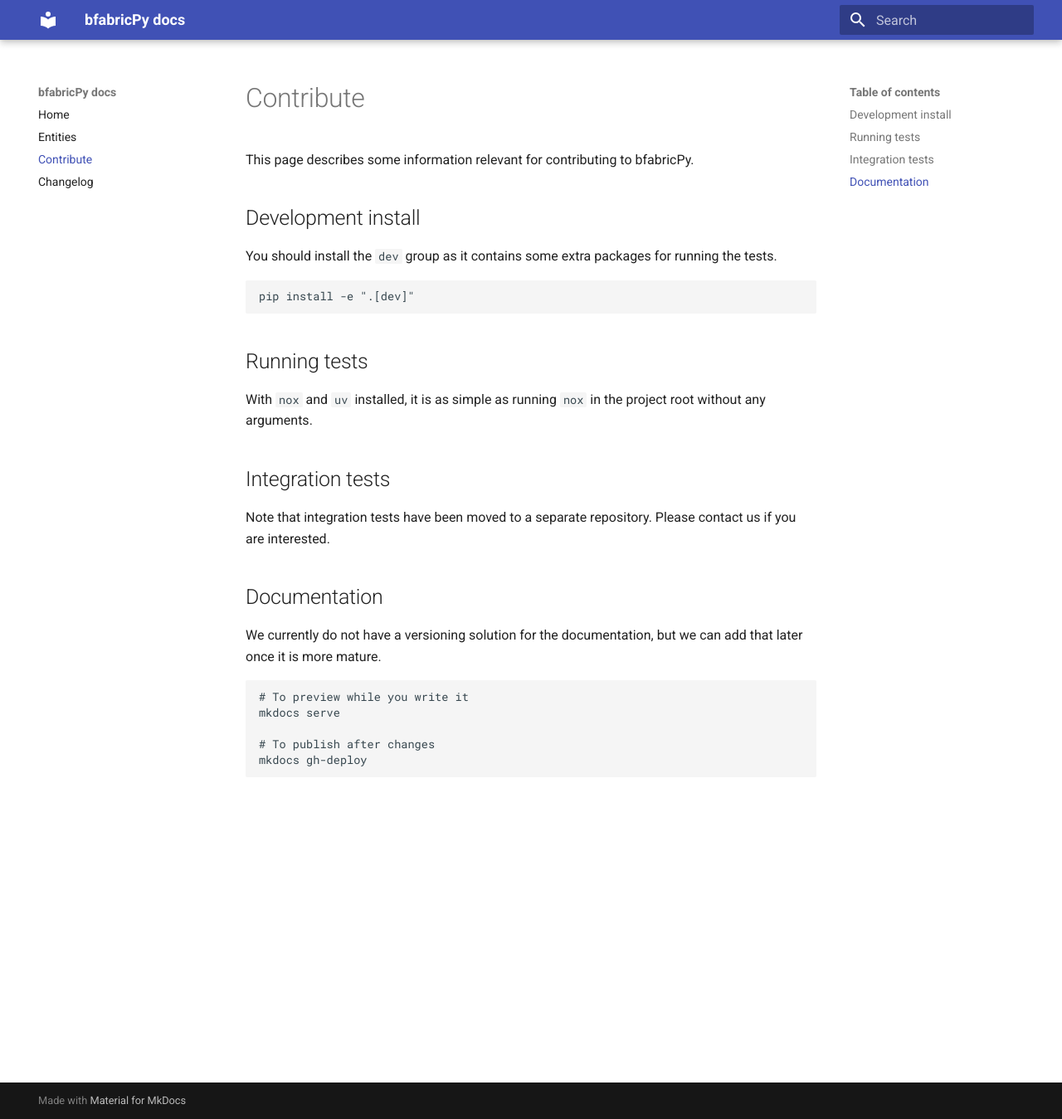
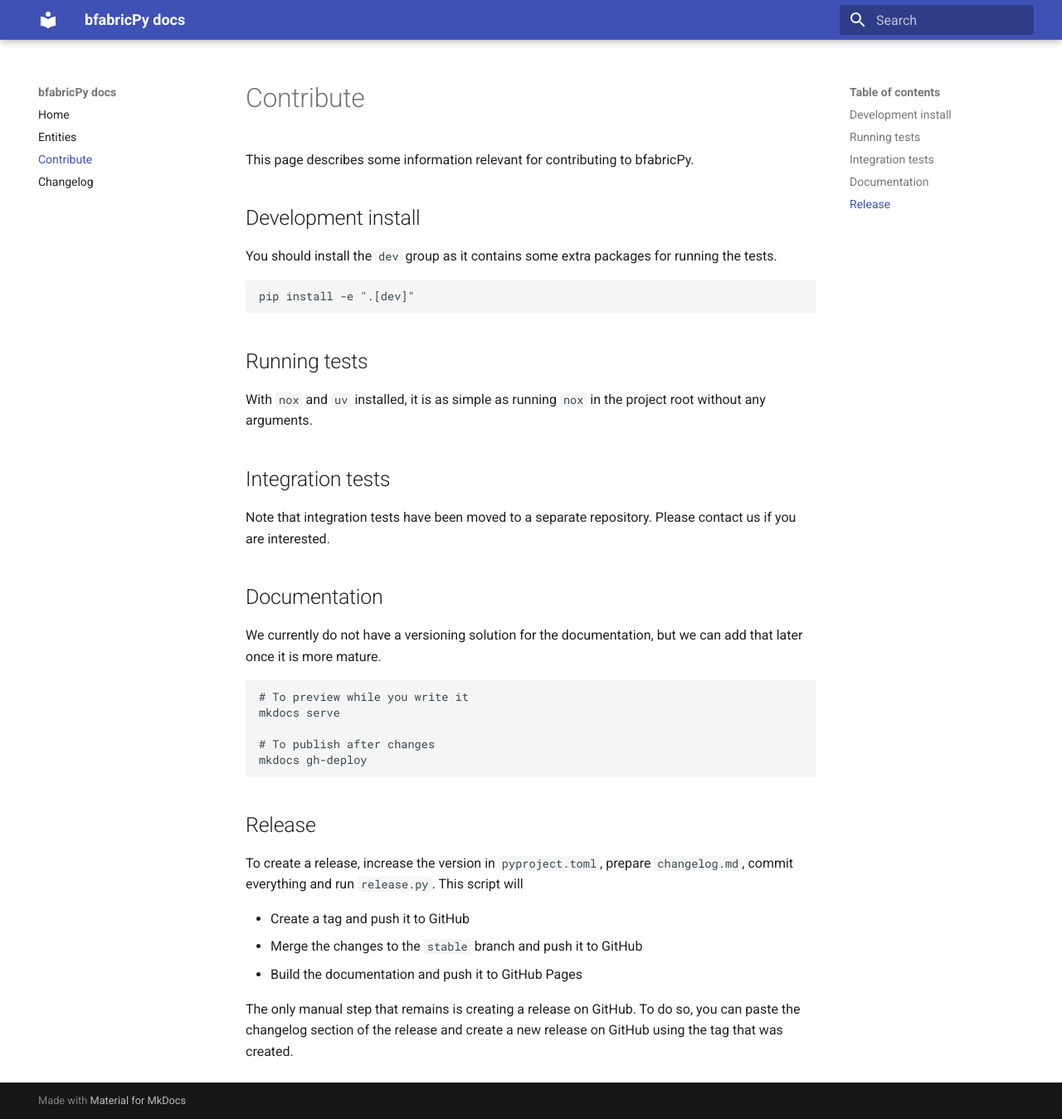
Before and after one commit to fgcz/bfabricPy, an MkDocs documentation site: the page built from docs/contribute.md, in a window 1280 px wide and 1349 px high. Shown: the whole window at 83% size. Built offline with MkDocs 1.6.1 and Material for MkDocs 9.7.7, drawn with Linux system fonts in a browser that asks for light colours.

Commit message:
doc: add some useful information

````diff
--- a/docs/contribute.md
+++ b/docs/contribute.md
@@ -29,3 +29,15 @@ mkdocs serve
 # To publish after changes
 mkdocs gh-deploy
 ```
+
+## Release
+
+To create a release, increase the version in `pyproject.toml`, prepare `changelog.md`,
+commit everything and run `release.py`. This script will
+
+- Create a tag and push it to GitHub
+- Merge the changes to the `stable` branch and push it to GitHub
+- Build the documentation and push it to GitHub Pages
+
+The only manual step that remains is creating a release on GitHub.
+To do so, you can paste the changelog section of the release and create a new release on GitHub using the tag that was created.
````
Also changed, not shown: docs/index.md (+8 -0 lines).
